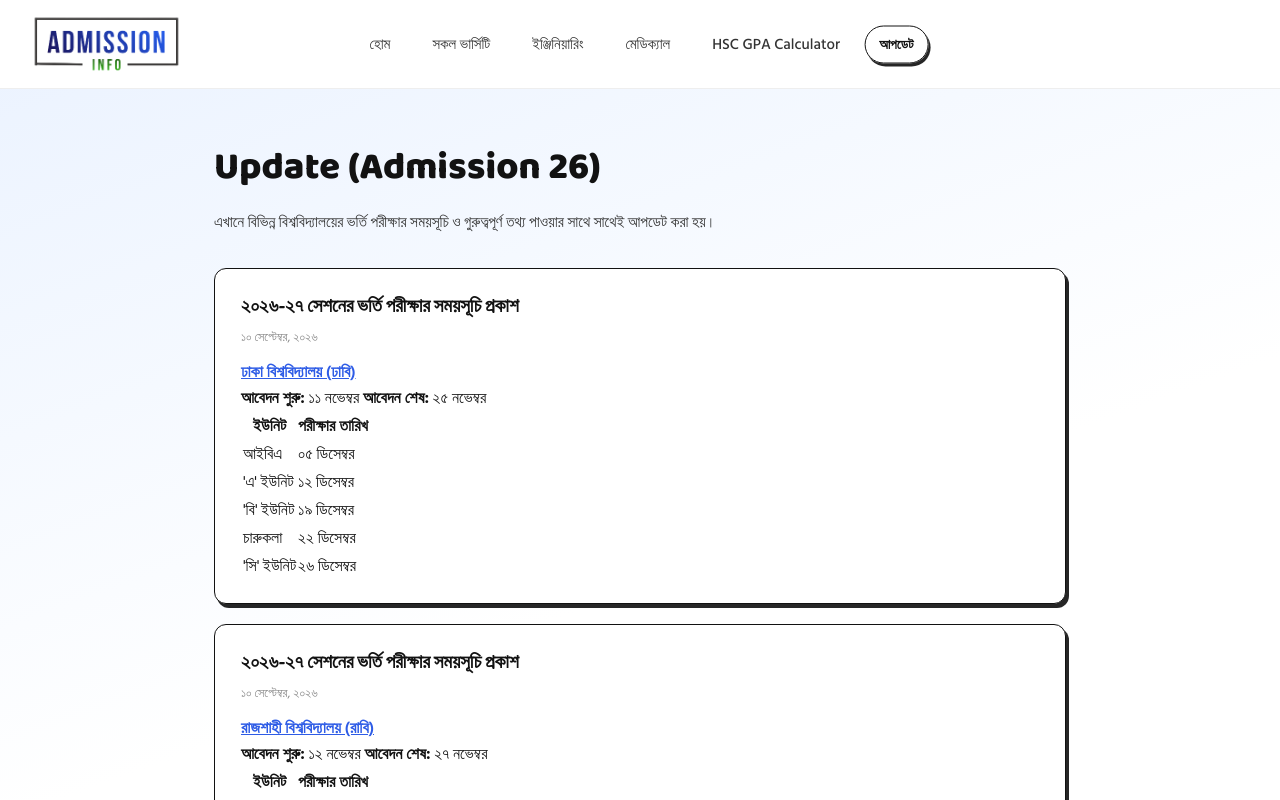
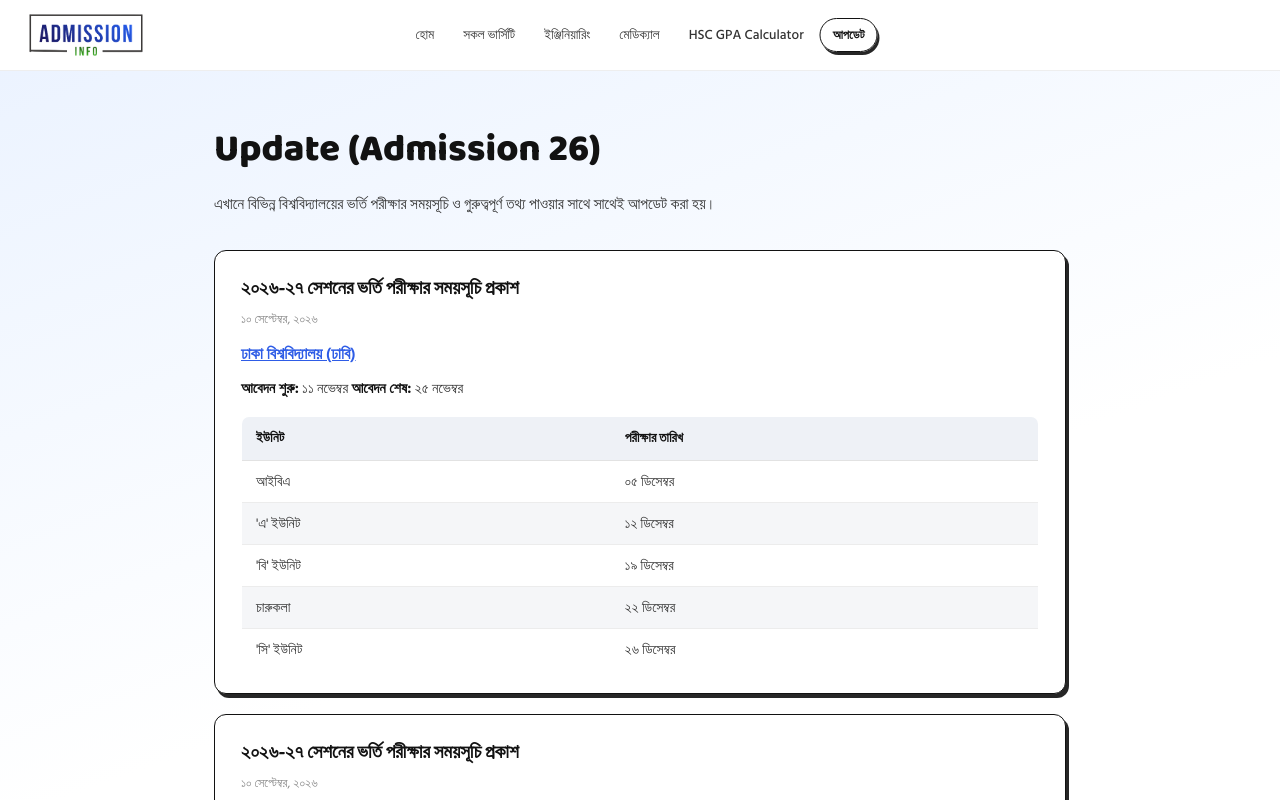
Before and after one commit to nishat-jihad/Admission-info, a Next.js app in the folder chance-hobe-ki/: page /updates in a window 1280 px wide. Shown: the top 800 px of the page. Built offline with nearby package versions, Linux system fonts and the light colour scheme.

Commit message:
Update globals.css

```diff
--- a/chance-hobe-ki/src/app/globals.css
+++ b/chance-hobe-ki/src/app/globals.css
@@ -50,7 +50,7 @@ header.navbar {
   z-index: 50;
   background: var(--nav-bg);
   border-bottom: 1px solid #eee;
-  padding: 11px 28px;
+  padding: 9px 24px;
   display: flex;
   align-items: center;
   justify-content: space-between;
@@ -64,12 +64,12 @@ header.navbar {
   text-decoration: none;
 }
 .navbar-logo {
-  height: 66px;
+  height: 52px;
   width: auto;
 }
 @media (max-width: 640px) {
   .navbar-logo {
-    height: 48px;
+    height: 40px;
   }
 }
 .logo-block .brand {
@@ -92,7 +92,7 @@ header.navbar {
 
 nav.nav-links {
   display: flex;
-  gap: 6px;
+  gap: 3px;
   align-items: center;
   flex-wrap: wrap;
 }
@@ -102,29 +102,32 @@ nav.nav-links {
     left: 50%;
     top: 50%;
     transform: translate(-50%, -50%);
+    flex-wrap: nowrap;
+    white-space: nowrap;
   }
 }
 nav.nav-links a,
 nav.nav-links button {
   border: none;
   background: transparent;
-  font-size: 15px;
+  font-size: 13.5px;
   font-weight: 500;
-  padding: 10px 18px;
+  padding: 8px 13px;
   border-radius: 999px;
   cursor: pointer;
   color: #333;
   text-decoration: none;
   display: inline-block;
   transition: color 0.15s ease;
+  white-space: nowrap;
 }
 nav.nav-links a.active,
 nav.nav-links button.active {
   background: rgba(255, 255, 255, 0.9);
   color: var(--black);
   font-weight: 700;
-  font-size: 13.5px;
-  padding: 7px 14px;
+  font-size: 12.5px;
+  padding: 6px 12px;
   box-shadow: 2px 3px 0px 0px rgba(0, 0, 0, 0.85);
   border: 1.2px solid var(--black);
 }
@@ -2156,8 +2159,51 @@ section.block h2 .circular-tag {
   margin-top: 4px;
   margin-bottom: 12px;
 }
-.update-body {
-  font-size: 15px;
-  line-height: 1.75;
+.update-uni {
+  margin-bottom: 10px;
+}
+.update-app-dates {
+  font-size: 14.5px;
   color: #333;
-}
+  margin-bottom: 16px;
+}
+.update-app-dates strong {
+  font-weight: 700;
+  color: var(--black);
+}
+.update-table-wrap {
+  overflow-x: auto;
+  -webkit-overflow-scrolling: touch;
+}
+.update-table {
+  width: 100%;
+  border-collapse: collapse;
+  border: 1px solid #e2e2e2;
+  border-radius: 8px;
+  overflow: hidden;
+}
+.update-table th {
+  text-align: left;
+  font-family: var(--font-baloo), sans-serif;
+  font-weight: 700;
+  font-size: 13.5px;
+  background: #eef1f6;
+  color: var(--black);
+  padding: 10px 14px;
+  border-bottom: 1.5px solid #e2e2e2;
+}
+.update-table td {
+  padding: 9px 14px;
+  font-size: 14px;
+  color: #333;
+  border-bottom: 1px solid #ececec;
+}
+.update-table tr:last-child td {
+  border-bottom: none;
+}
+.update-table tr.row-white {
+  background: #ffffff;
+}
+.update-table tr.row-grey {
+  background: #f5f6f8;
+}
```
